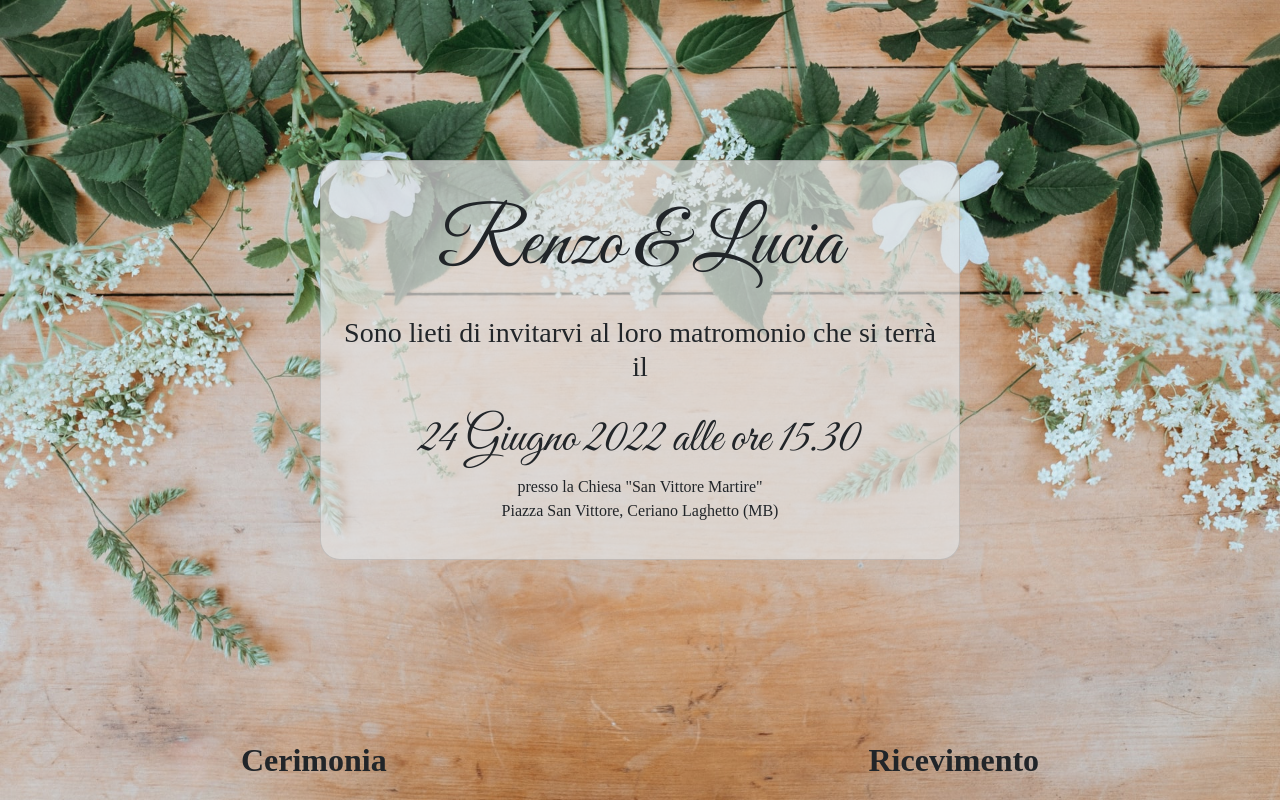
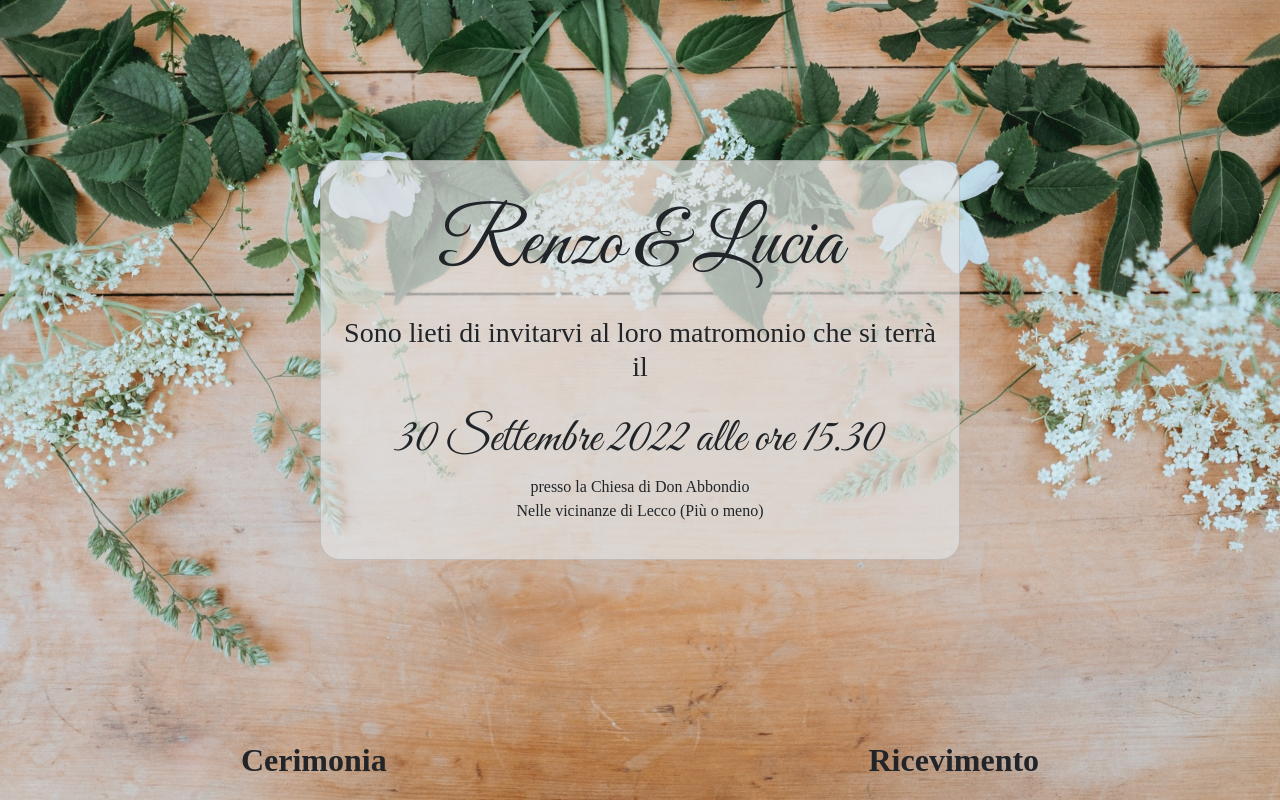
Before and after one commit to Pantella/Wedding-Day, a website: page index.html in a window 1280 px wide. Drawn offline with nearby package versions, Linux system fonts and the light colour scheme; files that its build step writes are made by us from their sources; files whose address does not match are found by name; a web font is replaced by a local one.

Commit message:
Aggiunto README e nascosto dati per privacy

```diff
--- a/index.html
+++ b/index.html
@@ -26,7 +26,7 @@
             <section class="card-body cartoncino-content">
                 <h1 class="card-title"><span id="anim-sposi-sx">Renzo</span> <span id="anim-sposi-center">&</span> <span id="anim-sposi-dx">Lucia</span></h1>
                 <h3 class="card-subtitle" id="anim-subttl">Sono lieti di invitarvi al loro matromonio che si terrà il</h3>
-                <p class="card-text"><span id="anim-text-1">24 Giugno 2022 alle ore 15.30</span><br><span id="anim-text-2">presso la Chiesa "San Vittore Martire"</span><br><span id="anim-text-3">Piazza San Vittore, Ceriano Laghetto (MB)</span></p>
+                <p class="card-text"><span id="anim-text-1">30 Settembre 2022 alle ore 15.30</span><br><span id="anim-text-2">presso la Chiesa di Don Abbondio</span><br><span id="anim-text-3">Nelle vicinanze di Lecco (Più o meno)</span></p>
             </section>
         </article>
     </main>
--- a/src/js/main.js
+++ b/src/js/main.js
@@ -24,9 +24,9 @@ function init() {
     // FRASI PER CAMBIO
     const frasiCerimonia = [
         'Sono lieti di invitarvi al loro matromonio che si terrà il', // Frase sottotitolo
-        '24 Giugno 2022 alle ore 15.30', // Frase testo 1
-        'presso la Chiesa "San Vittore Martire"', // Frase testo 2
-        'Piazza San Vittore, Ceriano Laghetto (MB)'  // Frase testo 3
+        '30 Settembre 2022 alle ore 15.30', // Frase testo 1
+        'presso la Chiesa di Don Abbondio', // Frase testo 2
+        'Nelle vicinanze di Lecco (Più o meno)'  // Frase testo 3
     ];
 
     const frasiRicevimento = [
```
Also changed, not shown: README.md (added).
